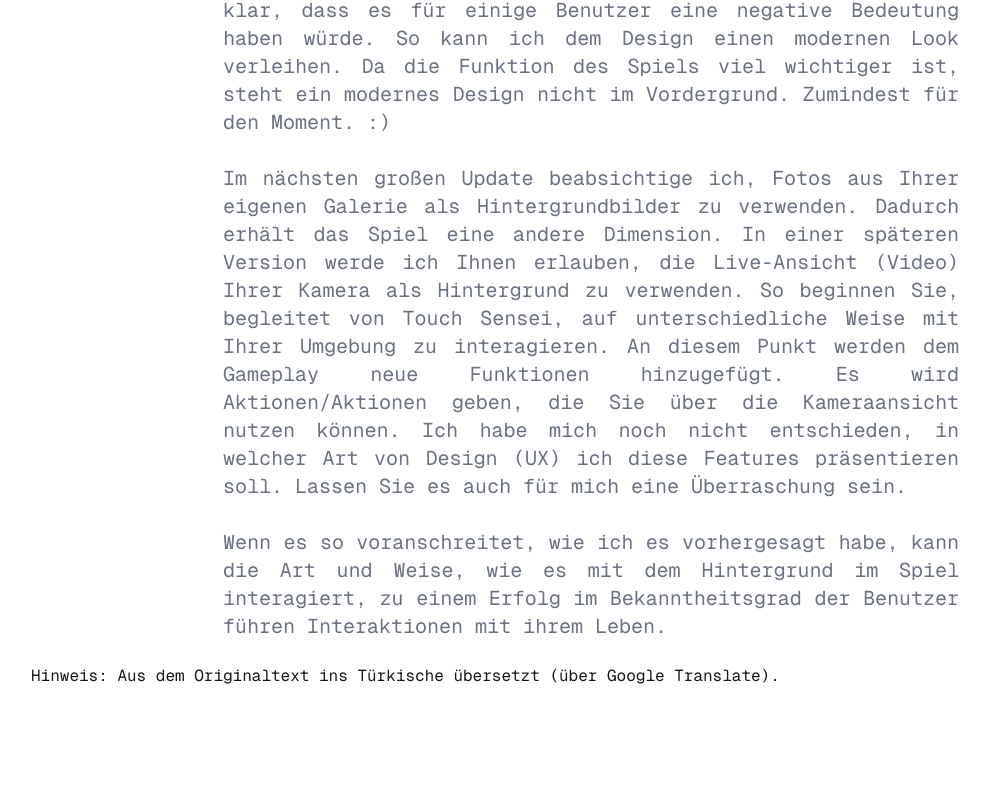
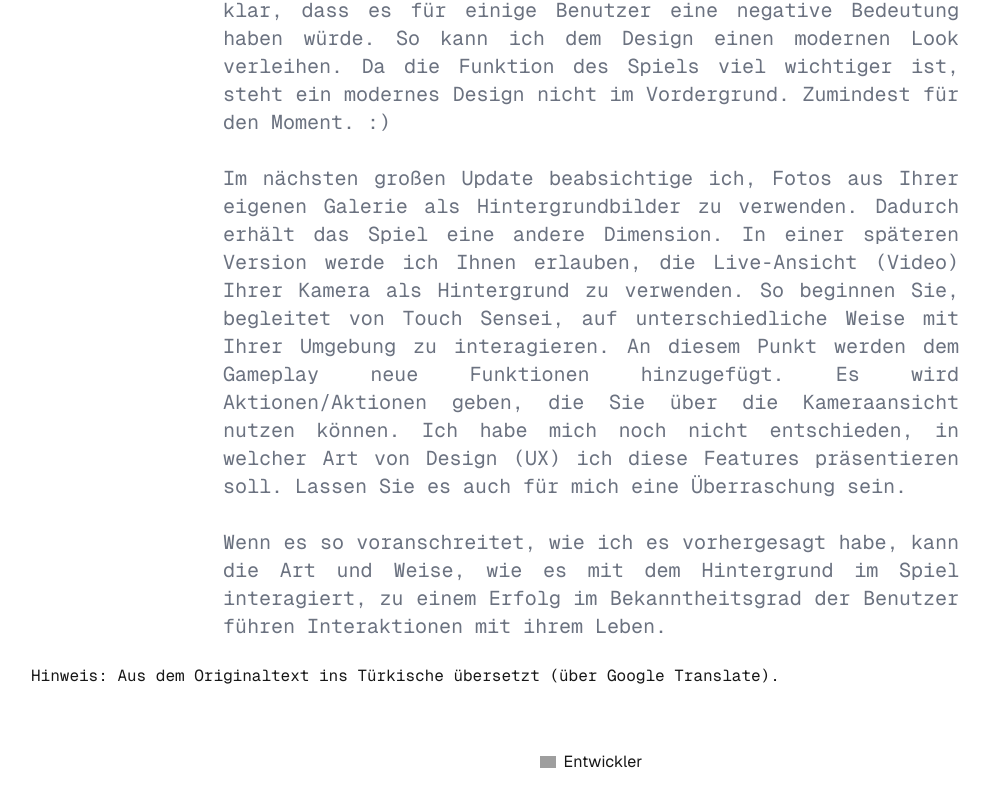
Before and after one commit to ebsaral/touch-sensei-web, a Next.js app: page /de/notes in a window 1280 px wide. Shown: the part 1909-2715 px from the top of the page, without its empty margins (49-1039 px from the left). Built offline with nearby package versions, Linux system fonts and the light colour scheme; grey boxes are pictures that could not be loaded.

Commit message:
add developer link under notes page

```diff
--- a/src/app/[locale]/notes/page.tsx
+++ b/src/app/[locale]/notes/page.tsx
@@ -127,6 +127,22 @@ export default function Home({params: {locale}}: {
         <Content locale={locale}></Content>
 
       </main>
+      <footer className="row-start-3 flex gap-6 flex-wrap items-center justify-center">
+        <Link
+          className="flex items-center gap-2 hover:underline hover:underline-offset-4"
+          href="https://www.saral.me"
+        >
+          <Image
+            aria-hidden
+            src="https://nextjs.org/icons/window.svg"
+            alt="Window icon"
+            width={16}
+            height={16}
+          />
+          {t("Link.developer")}
+        </Link>
+      </footer>
+
     </div>
   );
 }
```
